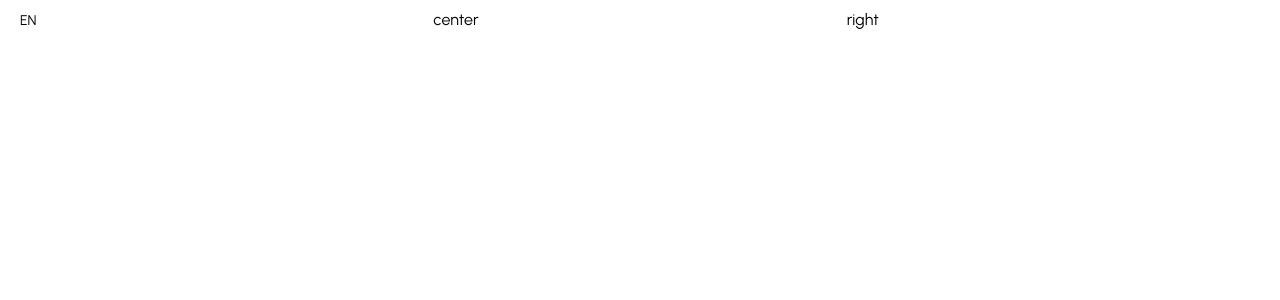
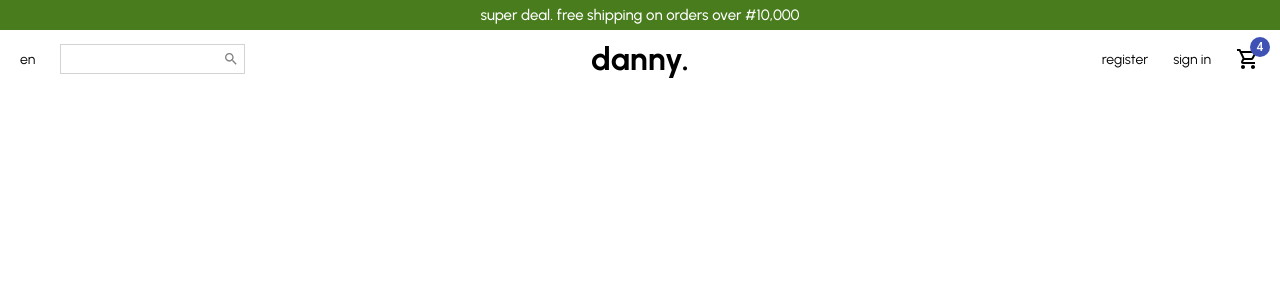
Before and after one commit to jiggy606/e-commerce, a React (Create React App) app: page / in a window 1280 px wide. Shown: the top 300 px of the page. Built offline with nearby package versions, Linux system fonts and the light colour scheme.

Commit message:
navbar created

```diff
--- a/package.json
+++ b/package.json
@@ -3,6 +3,8 @@
   "version": "0.1.0",
   "private": true,
   "dependencies": {
+    "@material-ui/core": "^4.12.4",
+    "@material-ui/icons": "^4.11.3",
     "@testing-library/jest-dom": "^5.11.4",
     "@testing-library/react": "^11.1.0",
     "@testing-library/user-event": "^12.1.10",
--- /dev/null
+++ b/src/components/Announcement.jsx
@@ -0,0 +1,23 @@
+import React from 'react'
+import styled from 'styled-components';
+
+const Container = styled.div`
+    height: 30px;
+    background-color: #487c1d;
+    color: white;
+    display: flex;
+    align-items: center;
+    justify-content: center;
+    font-size: 15px;
+    font-weight: 500;
+`
+
+const Announcement = () => {
+    return (
+        <Container>
+            super deal. free shipping on orders over #10,000
+        </Container>
+    );
+}
+
+export default Announcement
--- a/src/components/Navbar.jsx
+++ b/src/components/Navbar.jsx
@@ -1,3 +1,5 @@
+import { Badge } from '@material-ui/core';
+import { Search, ShoppingCartOutlined } from '@material-ui/icons';
 import React from 'react'
 import styled from 'styled-components';
 
@@ -9,10 +11,13 @@ const Wrapper = styled.div`
     padding: 10px 20px;
     display: flex;
     justify-content: space-between;
+    align-items: center;
 `;
 
 const Left = styled.div`
     flex: 1;
+    display: flex;
+    align-items: center;
 `
 
 const Language = styled.span`
@@ -20,11 +25,39 @@ const Language = styled.span`
     cursor: pointer;
 `
 
+const SearchContainer = styled.div`
+    border: 0.5px solid lightgray;
+    display: flex;
+    align-items: center;
+    margin-left: 25px;
+    padding: 5px;
+`
+
+const Input = styled.input`
+    border:none;
+`
+
 const Center = styled.div`
     flex: 1;
+    text-align: center;
 `
+
+const Logo = styled.h1`
+    font-weight: bold;
+`
+
 const Right = styled.div`
     flex: 1;
+    display: flex;
+    align-items: center;
+    justify-content: flex-end;
+
+`
+
+const MenuItem = styled.div`
+    font-size: 14px;
+    cursor: pointer;
+    margin-left: 25px;
 `
 
 const Navbar = () => {
@@ -32,10 +65,24 @@ const Navbar = () => {
         <Container>
             <Wrapper>
                 <Left>
-                    <Language>EN</Language>
+                    <Language>en</Language>
+                    <SearchContainer>
+                        <Input />
+                        <Search style={{color:'gray', fontSize:16}} />
+                    </SearchContainer>
                 </Left>
-                <Center>center</Center>
-                <Right>right</Right>
+                <Center>
+                    <Logo>danny.</Logo>
+                </Center>
+                <Right>
+                    <MenuItem>register</MenuItem>
+                    <MenuItem>sign in</MenuItem>
+                    <MenuItem>
+                        <Badge badgeContent={4} color='primary'>
+                            <ShoppingCartOutlined />
+                        </Badge>
+                    </MenuItem>
+                </Right>
             </Wrapper>
         </Container>
     );
--- a/src/pages/Home.jsx
+++ b/src/pages/Home.jsx
@@ -1,9 +1,11 @@
 import React from 'react'
+import Announcement from '../components/Announcement';
 import Navbar from '../components/Navbar';
 
 const Home = () => {
     return (
         <div>
+            <Announcement />
             <Navbar />
         </div>
     );
```
Also changed, not shown: src/components/Slider.jsx (added, +9 -0 lines), 2 other files (tests, documents, lock files or other folders).
